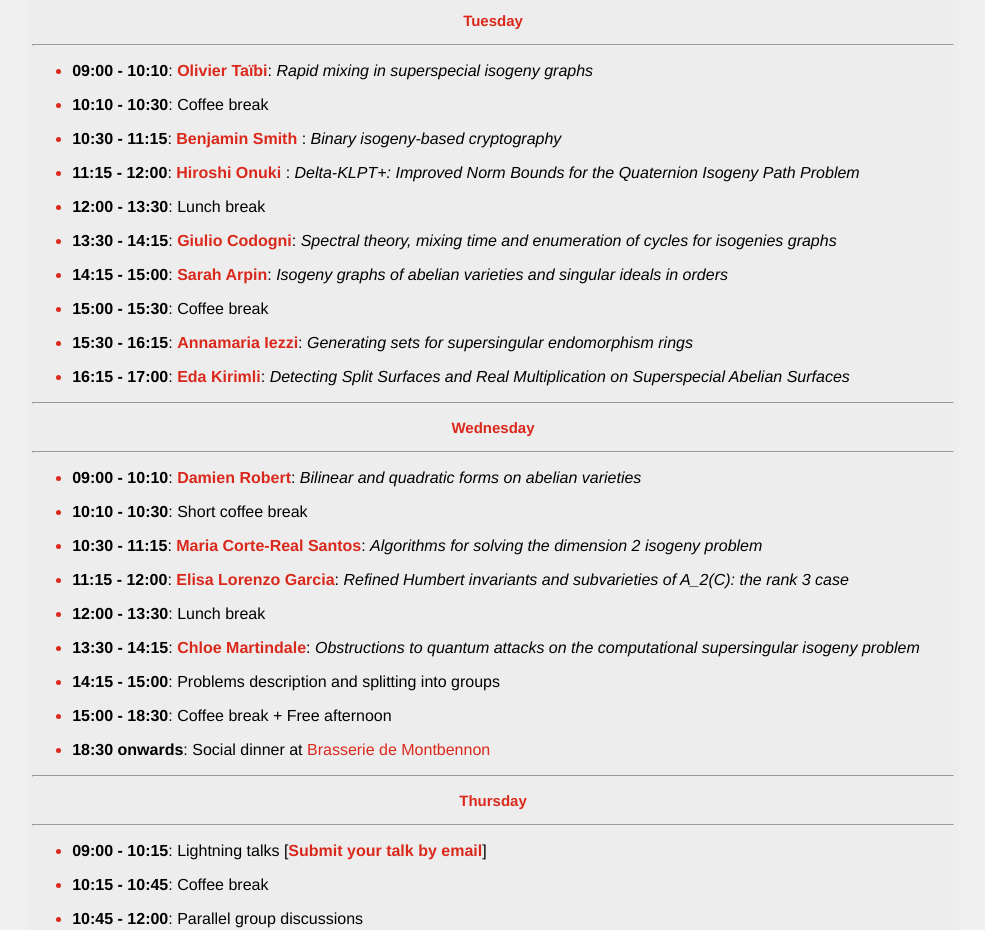
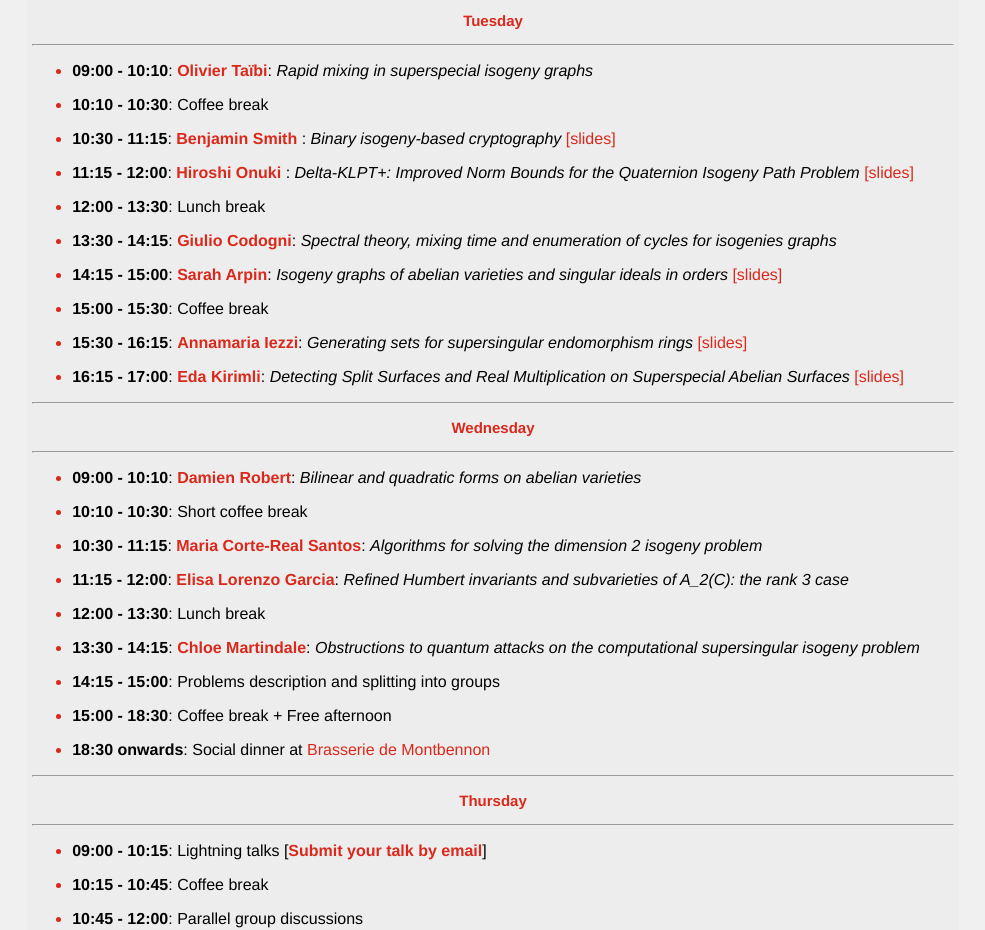
Before and after one commit to Bernoulli-Isogeny/bernoulli-isogeny.github.io, a plain HTML site: page program.html in a window 1280 px wide. Shown: the part 1300-2230 px from the top of the page, without its empty margins (147-1132 px from the left). Drawn offline with Linux system fonts and the light colour scheme.

Commit message:
Added slides Tuesday

```diff
--- a/program.html
+++ b/program.html
@@ -166,6 +166,8 @@
                                 <p>
                                     <b>10:30 - 11:15</b>: <b style='color:rgb(218, 41, 28);'> Benjamin Smith </b>:
                                     <i>Binary isogeny-based cryptography</i>
+                                    <a href="Presentations/Smith_slides.pdf" target="_blank" class="papers">[slides]</a>
+
 
                                 </p>
                             </li>
@@ -173,6 +175,8 @@
                                 <p>
                                     <b>11:15 - 12:00</b>: <b style='color:rgb(218, 41, 28);'> Hiroshi Onuki </b>: <i>Delta-KLPT+:
                                         Improved Norm Bounds for the Quaternion Isogeny Path Problem </i>
+                                    <a href="Presentations/Hiroshi_slides.pdf" target="_blank" class="papers">[slides]</a>
+
 
                                 </p>
                             </li>
@@ -191,6 +195,8 @@
                                 <p>
                                     <b>14:15 - 15:00</b>: <b style='color:rgb(218, 41, 28);'> Sarah Arpin</b>: <i>Isogeny graphs of
                                         abelian varieties and singular ideals in orders</i>
+                                    <a href="Presentations/Arpin_slides.pdf" target="_blank" class="papers">[slides]</a>
+
 
                                 </p>
                             </li>
@@ -201,6 +207,8 @@
                                 <p>
                                     <b>15:30 - 16:15</b>: <b style='color:rgb(218, 41, 28);'> Annamaria Iezzi</b>: <i>Generating sets
                                         for supersingular endomorphism rings</i>
+                                    <a href="Presentations/Iezzi_slides.pdf" target="_blank" class="papers">[slides]</a>
+
 
                                 </p>
                             </li>
@@ -208,6 +216,8 @@
                                 <p>
                                     <b>16:15 - 17:00</b>: <b style='color:rgb(218, 41, 28);'> Eda Kirimli</b>: <i>Detecting Split
                                         Surfaces and Real Multiplication on Superspecial Abelian Surfaces</i>
+                                    <a href="Presentations/Kirimli_slides.pdf" target="_blank" class="papers">[slides]</a>
+
                                 </p>
                             </li>
                         </ul>
```
Also changed, not shown: 5 other files.
